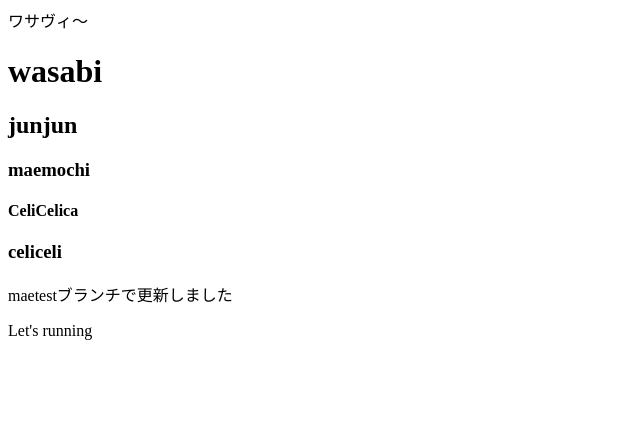
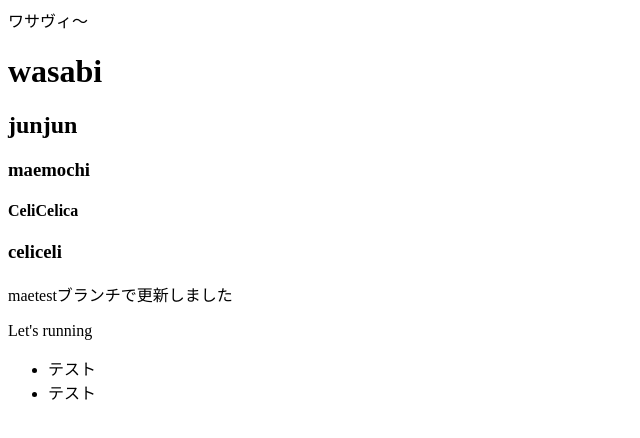
Before and after one commit to wasavitz/team-test, a plain HTML site: page index.html in a window 1280 px wide. Shown: the whole page, without its empty margins (0-640 px from the left). Drawn offline with Linux system fonts and the light colour scheme.

Commit message:
maetest2のブランチで更新

```diff
--- a/index.html
+++ b/index.html
@@ -15,5 +15,9 @@
     <h3>celiceli</h3>
     <p>maetestブランチで更新しました</p>
     <p>Let's running</p>
+    <ul>
+      <li>テスト</li>
+      <li>テスト</li>
+    </ul>
   </body>
 </html>
```
